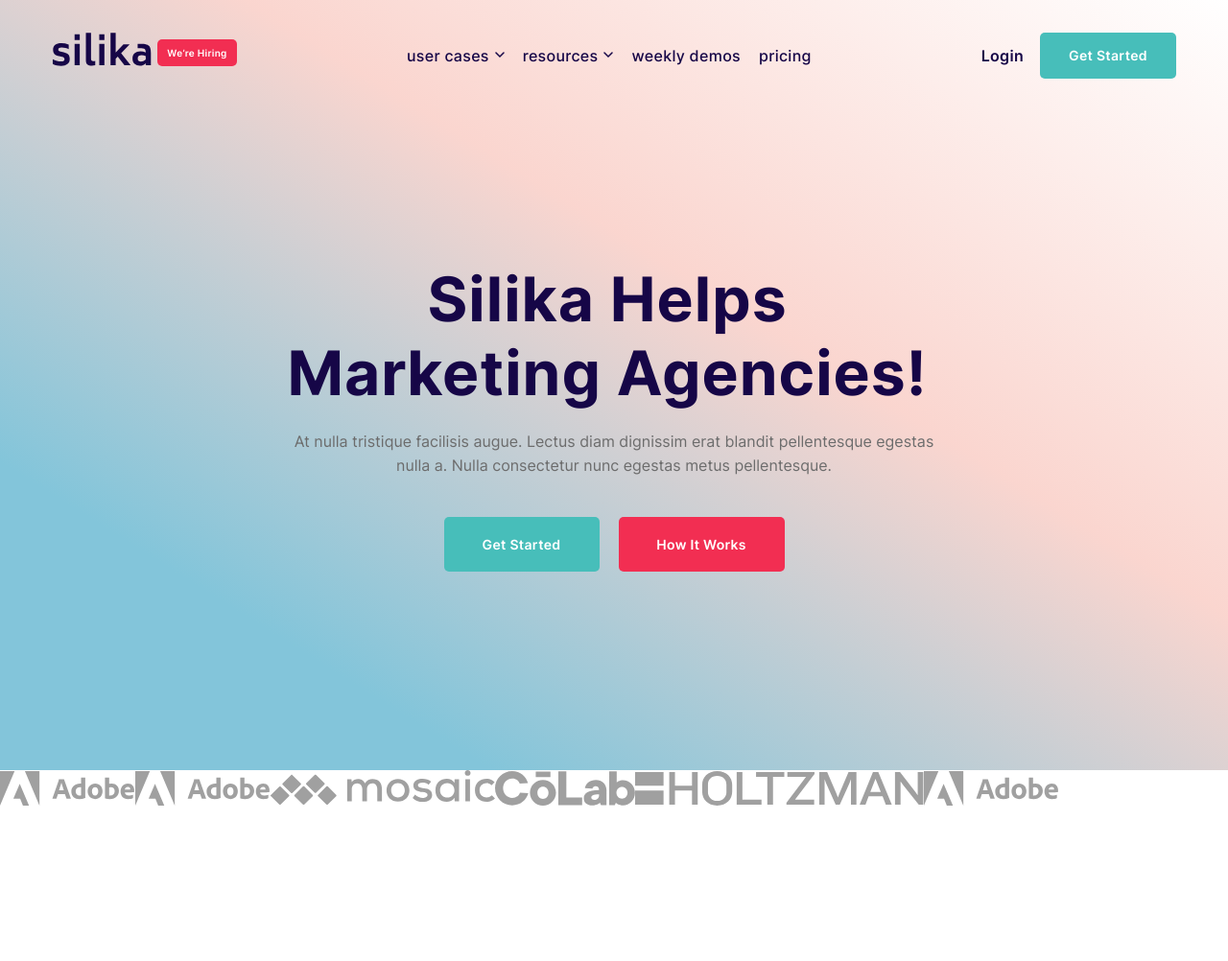
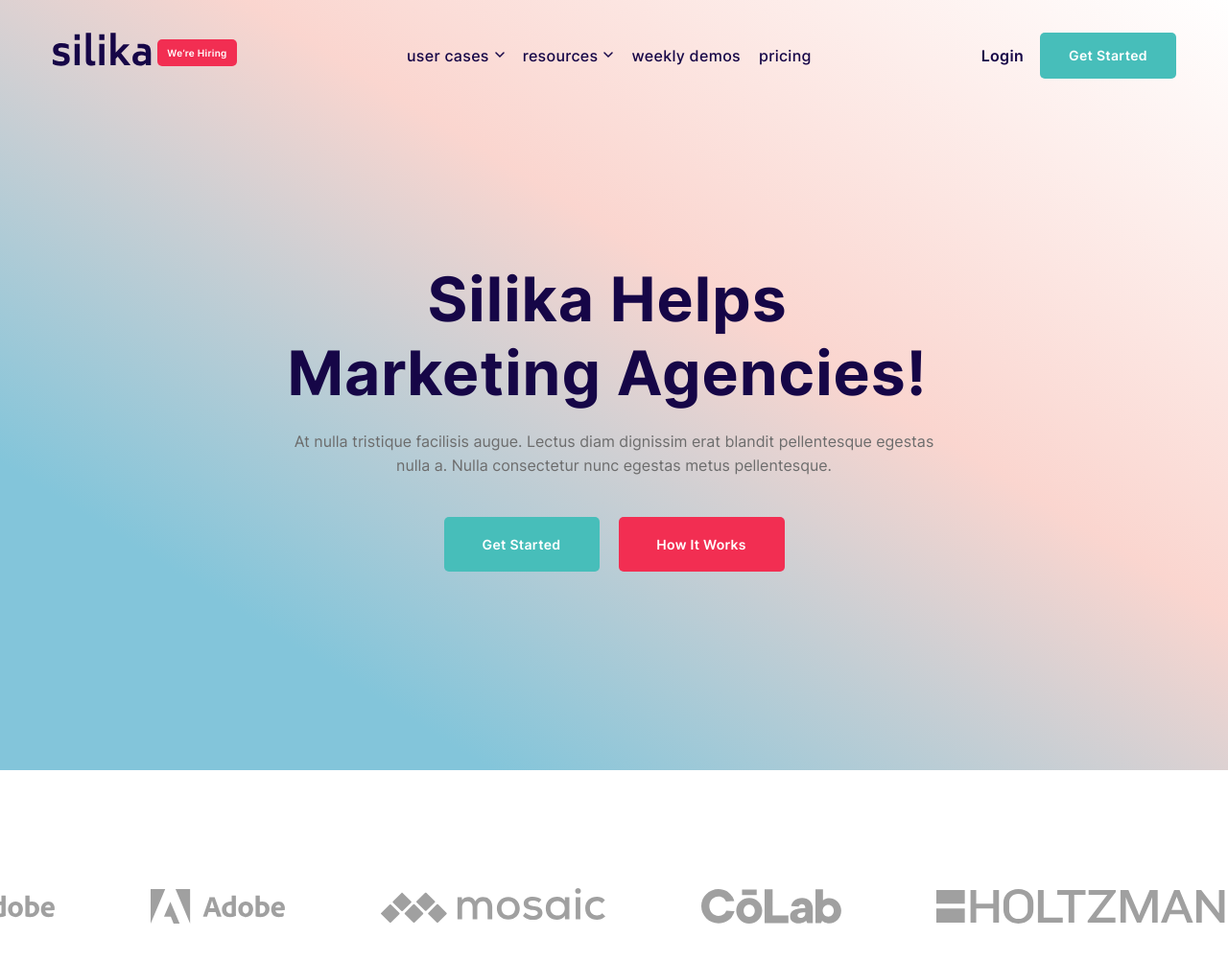
Before and after one commit to xudaybergenov/artificial-intelligence, a plain HTML site: page index.html in a window 1280 px wide. Shown: the whole page at 96% size. Before the commit the page ends 840 px from the top, so only its background shows below. Drawn offline with Linux system fonts and the light colour scheme; a script that the page names is missing; files whose address does not match are found by name.

Commit message:
add-company-style-section

```diff
--- a/css/style.css
+++ b/css/style.css
@@ -164,6 +164,36 @@
   font-size: 14px;
 }
 
+.company {
+  overflow: hidden;
+}
+
+.company-row {
+  position: relative;
+  width: 1440px;
+  height: 260px;
+  top: 0;
+  left: 0;
+  padding-top: 83px;
+  cursor: pointer;
+}
+
+.company-brands {
+  position: absolute;
+  top: 123px;
+  left: -83px;
+  width: 1600px;
+  height: 37px;
+  -webkit-box-pack: justify;
+      -ms-flex-pack: justify;
+          justify-content: space-between;
+  pointer-events: none;
+}
+
+.company-brands--img {
+  pointer-events: none;
+}
+
 :root {
   --btn-red-bgcolor: #F22E52;
   --btn-white-color: #fff;
```
Also changed, not shown: 1 other file.
